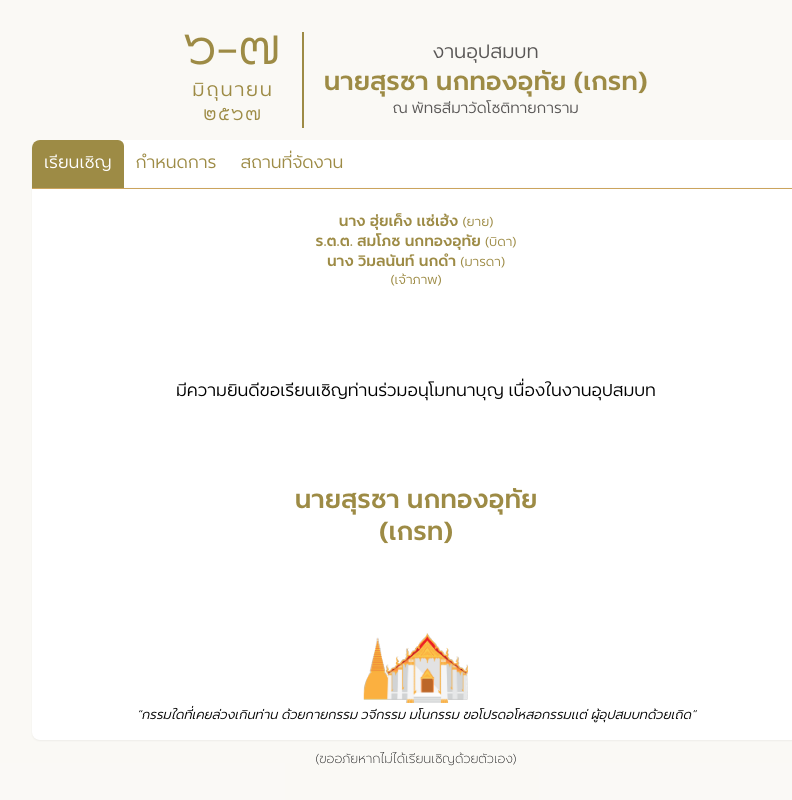
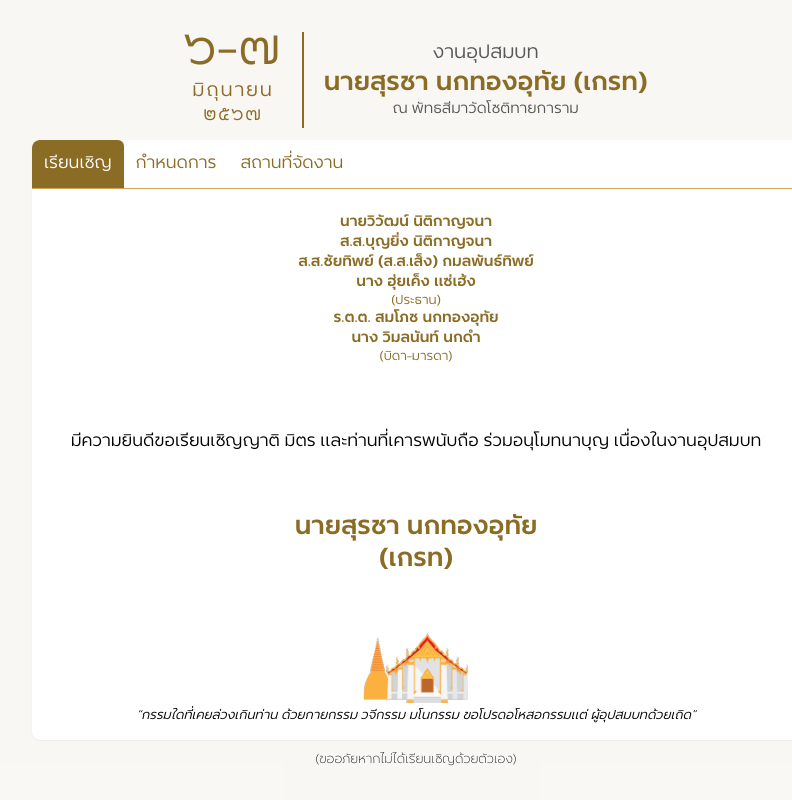
Before and after one commit to kanpizza1150/ordination-invitation, a React (Vite) app: page / in a window 1280 px wide. Shown: the whole page, without its empty margins (224-1016 px from the left). Built offline with nearby package versions, Linux system fonts and the light colour scheme.

Commit message:
adjust color

```diff
--- a/src/components/Tab1.tsx
+++ b/src/components/Tab1.tsx
@@ -11,7 +11,7 @@ const Tab1 = () => {
   const invite = useMemo(() => {
     if (guest) {
       return (
-        <div className="flex flex-col items-center justify-center gap-1">
+        <div className="flex flex-col items-center justify-center gap-1 px-2">
           <p className="text-center text-xs">มีความยินดีขอเรียนเชิญ</p>
           <p className="text-lg text-center text-gold-1 font-semibold italic">
             {replaceAll(guest, "%20", "")}
@@ -24,23 +24,24 @@ const Tab1 = () => {
     }
     return (
       <p className="text-center">
-        มีความยินดีขอเรียนเชิญท่านร่วมอนุโมทนาบุญ เนื่องในงานอุปสมบท
+        มีความยินดีขอเรียนเชิญญาติ มิตร และท่านที่เคารพนับถือ ร่วมอนุโมทนาบุญ
+        เนื่องในงานอุปสมบท
       </p>
     )
   }, [guest])
   return (
     <div className="flex flex-col gap-4 justify-between h-full">
       <div className="flex flex-col p-2 justify-center items-center rounded-md text-gold-1 ">
+        <p className="font-semibold text-sm">นายวิวัฒน์ นิติกาญจนา</p>
+        <p className="font-semibold text-sm">ส.ส.บุญยิ่ง นิติกาญจนา</p>
         <p className="font-semibold text-sm">
-          นาง ฮุ่ยเค็ง แซ่เฮ้ง <span className="text-xs">(ยาย)</span>
+          ส.ส.ชัยทิพย์ (ส.ส.เส็ง) กมลพันธ์ทิพย์
         </p>
-        <p className="font-semibold text-sm">
-          ร.ต.ต. สมโภช นกทองอุทัย <span className="text-xs">(บิดา)</span>
-        </p>
-        <p className="font-semibold text-sm">
-          นาง วิมลนันท์ นกดำ <span className="text-xs">(มารดา)</span>
-        </p>
-        <p className="text-xs">(เจ้าภาพ)</p>
+        <p className="font-semibold text-sm">นาง ฮุ่ยเค็ง แซ่เฮ้ง</p>
+        <p className="text-xs">(ประธาน)</p>
+        <p className="font-semibold text-sm">ร.ต.ต. สมโภช นกทองอุทัย</p>
+        <p className="font-semibold text-sm">นาง วิมลนันท์ นกดำ</p>
+        <p className="text-xs">(บิดา-มารดา)</p>
       </div>
       {invite}
       <div>
--- a/tailwind.config.js
+++ b/tailwind.config.js
@@ -8,7 +8,7 @@ export default {
         "navy-1": "#0e1e2e",
         "navy-2": "#0a2749",
         "navy-3": "#1c3858",
-        "gold-1": "#9D8B45",
+        "gold-1": "#8B6C25",
         "gold-2": "#cba45d",
         "gray-1": "#cdcdc3",
         "gray-2": "#595756",
```
